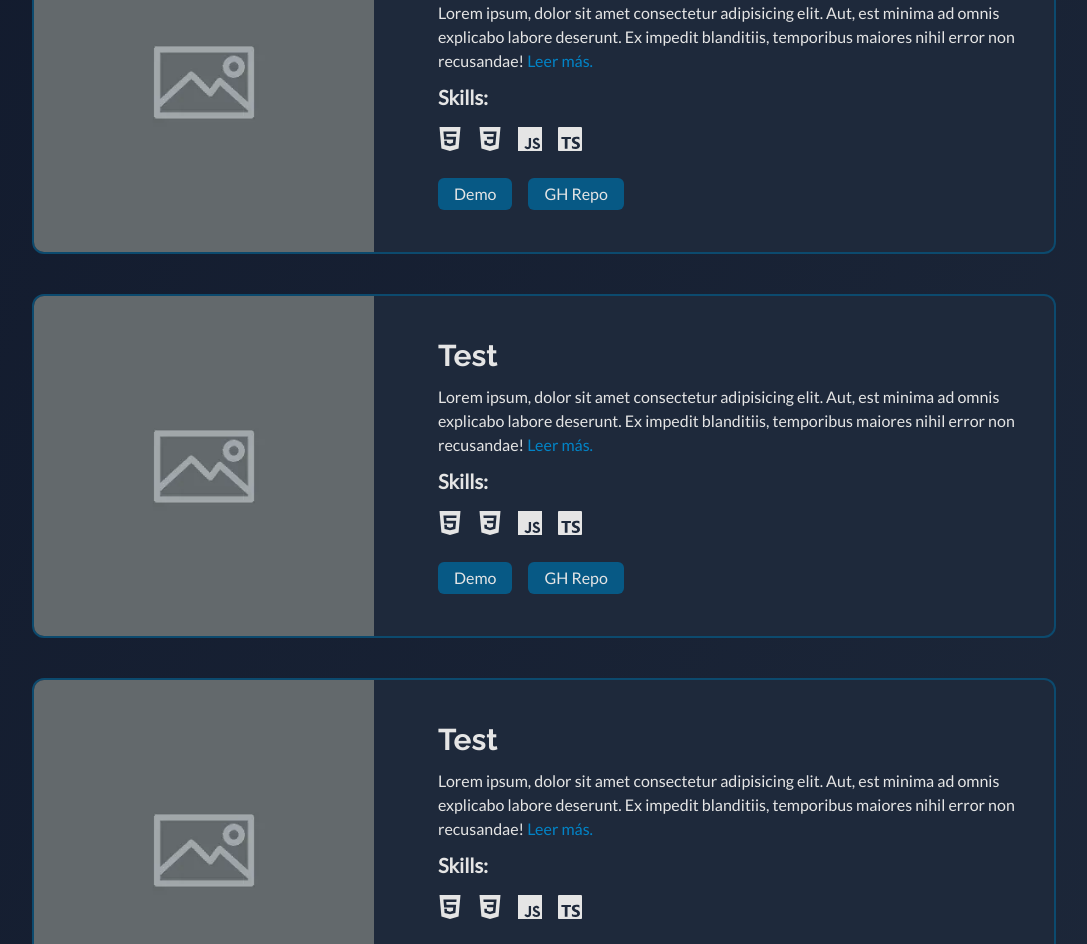
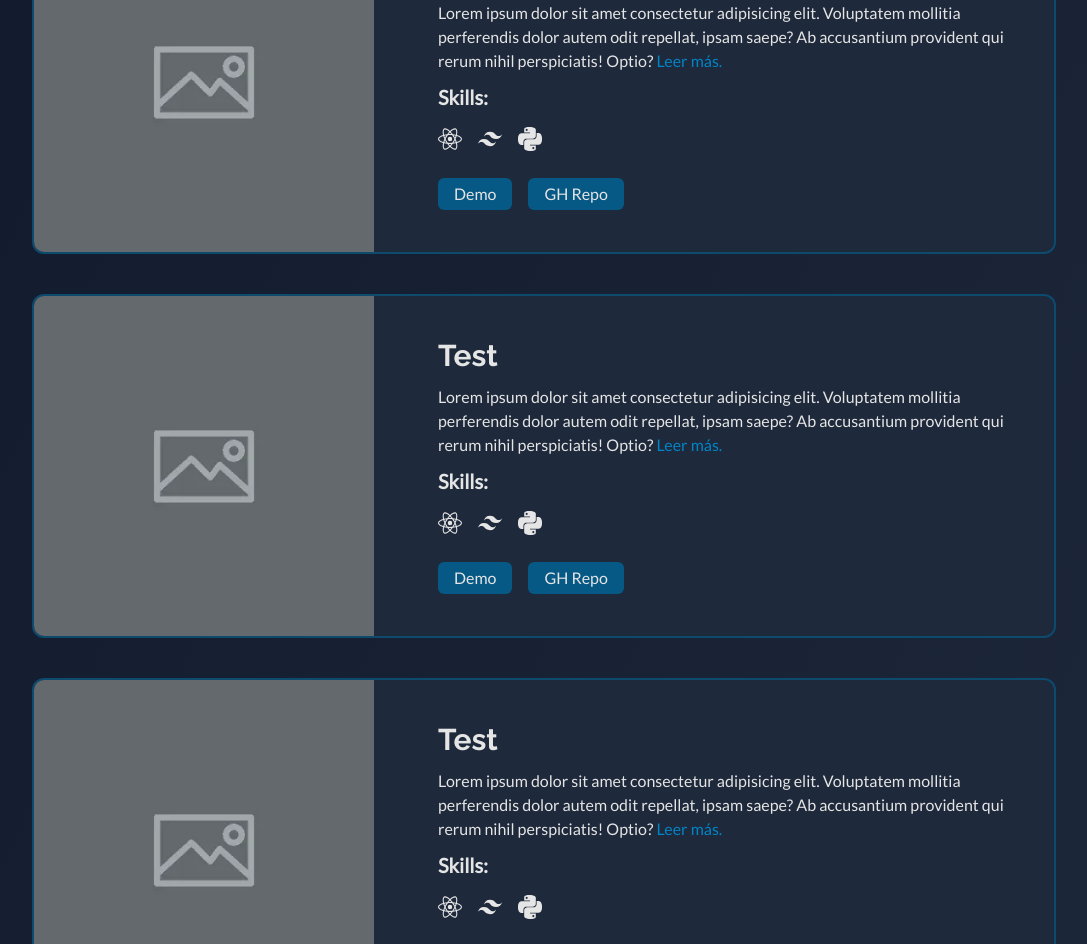
Before and after one commit to CernunnosYQ/Portfolio-Client, a React (Vite) app: page / in a window 1280 px wide. Shown: the part 1300-2244 px from the top of the page, without its empty margins (96-1183 px from the left). Built offline with nearby package versions, Linux system fonts and the light colour scheme.

Commit message:
Add: Create a new file to centralize data

```diff
--- a/package.json
+++ b/package.json
@@ -11,6 +11,7 @@
   "dependencies": {
     "react": "^18.2.0",
     "react-dom": "^18.2.0",
+    "react-icons": "^4.7.1",
     "react-scroll": "^1.8.9"
   },
   "devDependencies": {
--- a/src/Components/Projects.tsx
+++ b/src/Components/Projects.tsx
@@ -1,10 +1,7 @@
 import Button from "./Button"
 import Heading from "./Heading"
-import { SiHtml5, SiCss3, SiJavascript, SiTypescript,
-         SiPython, SiTailwindcss, SiPostgresql, SiReact } from "react-icons/si"
 
-import Placeholder from "../assets/placeholder.webp"
-import React from "react"
+import { ProjectsData, skill_icons } from "../Data"
 
 type ProjectsProps = {
   id: string
@@ -13,62 +10,30 @@ type ProjectsProps = {
 type ProjectProps = {
   title: string,
   img_src: string,
-  children: React.ReactNode,
+  description: string,
   blogpost: string,
   skills: string[],
   demo: string,
   github: string,
 }
 
-const skill_icons: { [key: string]: JSX.Element } = {
-  html: <SiHtml5 />,
-  css: <SiCss3 />,
-  js: <SiJavascript />,
-  ts: <SiTypescript />,
-  tailwind: <SiTailwindcss />,
-  react: <SiReact />,
-  python: <SiPython />,
-  postgres: <SiPostgresql />,
-}
+function Projects(props: ProjectsProps): JSX.Element {
+  const project_list = ProjectsData.map((project) =>
+    <Project
+      title={project.title}
+      img_src={project.image}
+      description={project.description}
+      blogpost={project.blogpost}
+      skills={project.skills}
+      demo={project.demo}
+      github={project.repo} />
+  )
 
-function Projects(props: ProjectsProps): JSX.Element {
   return (
     <section className="xl:w-[1280px] mx-auto pt-8 ">
       <Heading id={props.id} title="Proyectos" />
       <div className="lg:w-[1024px] mx-auto">
-        <Project
-          title="Test"
-          img_src={Placeholder}
-          blogpost="#"
-          skills={['html', 'css', 'js', 'ts']}
-          demo="#"
-          github="#">
-          Lorem ipsum, dolor sit amet consectetur adipisicing elit. Aut,
-          est minima ad omnis explicabo labore deserunt. Ex impedit blanditiis,
-          temporibus maiores nihil error non recusandae!
-        </Project>
-        <Project
-          title="Test"
-          img_src={Placeholder}
-          blogpost="#"
-          skills={['html', 'css', 'js', 'ts']}
-          demo="#"
-          github="#">
-          Lorem ipsum, dolor sit amet consectetur adipisicing elit. Aut,
-          est minima ad omnis explicabo labore deserunt. Ex impedit blanditiis,
-          temporibus maiores nihil error non recusandae!
-        </Project>
-        <Project
-          title="Test"
-          img_src={Placeholder}
-          blogpost="#"
-          skills={['html', 'css', 'js', 'ts']}
-          demo="#"
-          github="#">
-          Lorem ipsum, dolor sit amet consectetur adipisicing elit. Aut,
-          est minima ad omnis explicabo labore deserunt. Ex impedit blanditiis,
-          temporibus maiores nihil error non recusandae!
-        </Project>
+        {project_list}
       </div>
     </section>
   )
@@ -83,7 +48,7 @@ function Project(props: ProjectProps): JSX.Element {
       <img src={props.img_src} alt="" className="w-1/3 mr-8" />
       <div className="flex flex-col justify-evenly p-8">
         <h3 className="text-3xl font-display"><a href={props.blogpost}>{props.title}</a></h3>
-        <p>{props.children} <a href={props.blogpost} className="text-sky-600">Leer más.</a></p>
+        <p>{props.description} <a href={props.blogpost} className="text-sky-600">Leer más.</a></p>
         <div>
           <p className="text-xl mb-4 font-semibold">Skills:</p>
           <div className="flex gap-4 text-2xl">
--- /dev/null
+++ b/src/Data.tsx
@@ -0,0 +1,64 @@
+import { SiHtml5, SiCss3, SiJavascript, SiTypescript,
+        SiPython, SiTailwindcss, SiPostgresql, SiReact } from "react-icons/si"
+
+import Placeholder from "./assets/placeholder.webp"
+
+export const skill_icons: { [key: string]: JSX.Element } = {
+  html: <SiHtml5 />,
+  css: <SiCss3 />,
+  js: <SiJavascript />,
+  ts: <SiTypescript />,
+  tailwind: <SiTailwindcss />,
+  react: <SiReact />,
+  python: <SiPython />,
+  postgres: <SiPostgresql />,
+}
+
+type ProjectDataType = {
+  title: string,
+  image: string,
+  description: string,
+  skills: string[],
+  blogpost: string,
+  demo: string,
+  repo: string,
+}
+
+export const ProjectsData: ProjectDataType[] = [
+  {
+    title: "Test",
+    image: Placeholder,
+    description: "Lorem ipsum dolor sit amet consectetur adipisicing elit. \
+                  Voluptatem mollitia perferendis dolor autem odit repellat, \
+                  ipsam saepe? Ab accusantium provident qui rerum nihil \
+                  perspiciatis! Optio?",
+    skills: ["react", "tailwind", "python"],
+    blogpost: "#",
+    demo: "#",
+    repo: "#",
+  },
+  {
+    title: "Test",
+    image: Placeholder,
+    description: "Lorem ipsum dolor sit amet consectetur adipisicing elit. \
+                  Voluptatem mollitia perferendis dolor autem odit repellat, \
+                  ipsam saepe? Ab accusantium provident qui rerum nihil \
+                  perspiciatis! Optio?",
+    skills: ["react", "tailwind", "python"],
+    blogpost: "#",
+    demo: "#",
+    repo: "#",
+  },
+  {
+    title: "Test",
+    image: Placeholder,
+    description: "Lorem ipsum dolor sit amet consectetur adipisicing elit. \
+                  Voluptatem mollitia perferendis dolor autem odit repellat, \
+                  ipsam saepe? Ab accusantium provident qui rerum nihil \
+                  perspiciatis! Optio?",
+    skills: ["react", "tailwind", "python"],
+    blogpost: "#",
+    demo: "#",
+    repo: "#",
+  },
+]
```
Also changed, not shown: 2 other files (tests, documents, lock files or other folders).
